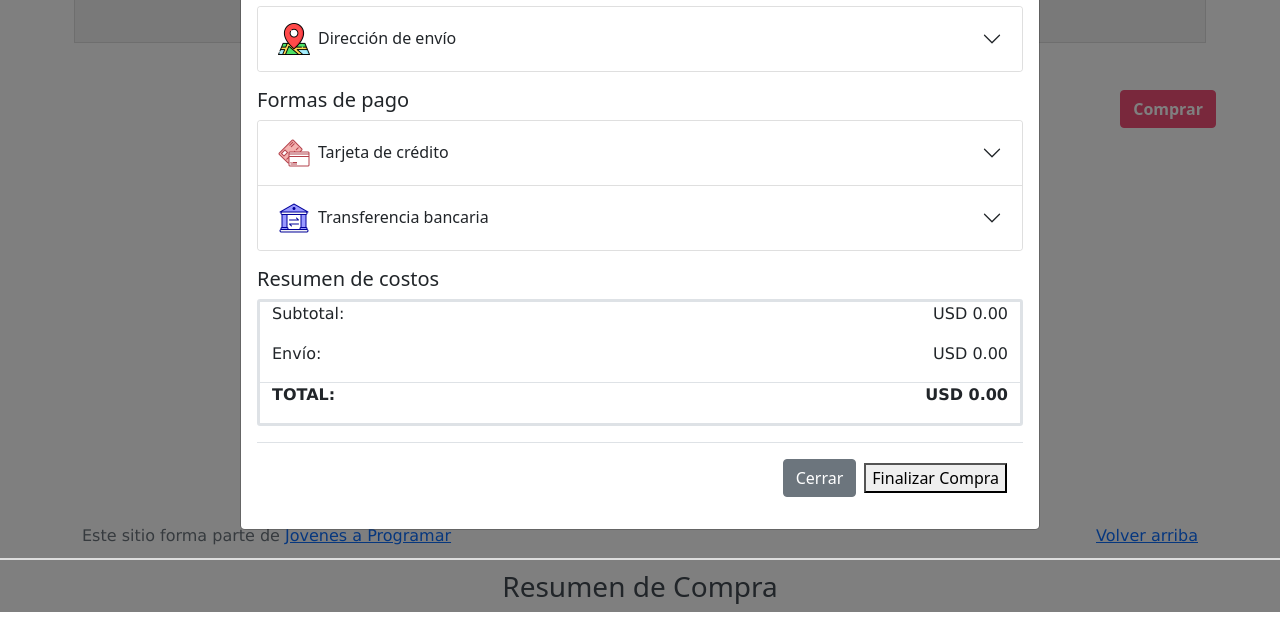
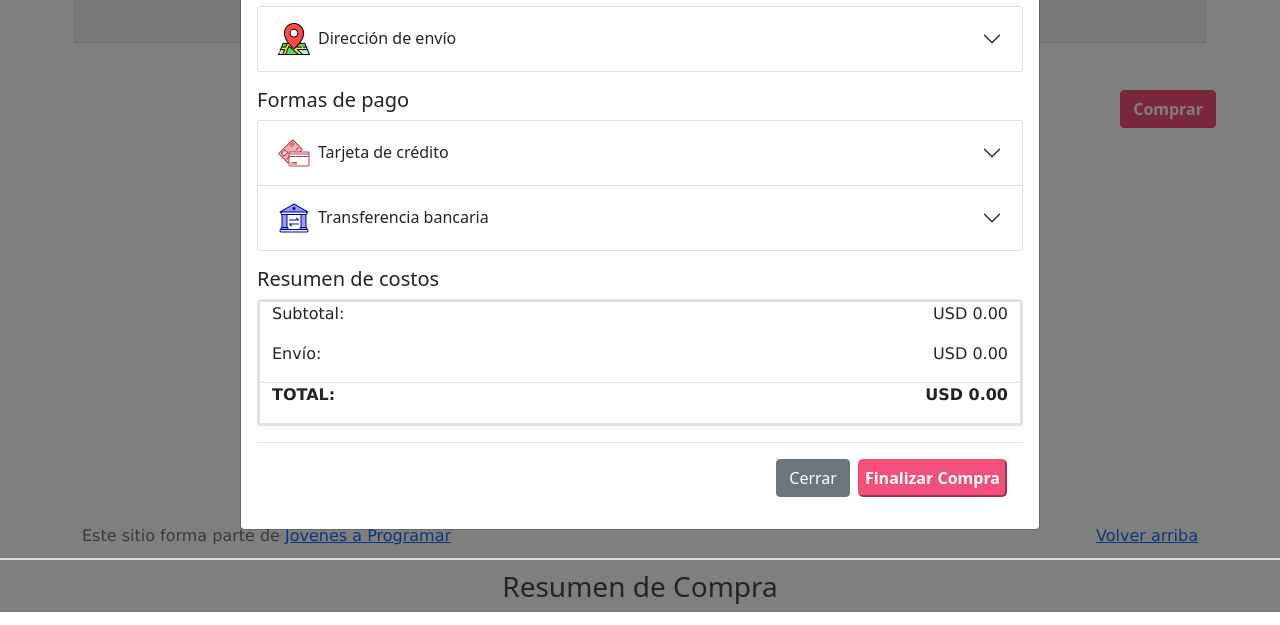
Before and after one commit to sofiamagdaleno/prueba-proyecto, a plain HTML site: page cart.html in a window 1280 px wide. Both pictures are taken after a click on the button "Comprar". Shown: the part 188-813 px from the top of the page. Drawn offline with nearby package versions, Linux system fonts and the light colour scheme; files that its build step writes are made by us from their sources; files whose address does not match are found by name.

Commit message:
Css boton finalizar compra

```diff
--- a/css/cart.css
+++ b/css/cart.css
@@ -258,6 +258,17 @@ body {
   color: #fff !important;
 }
 
+.finalizar-compra{
+  background-color: #f35079 !important; /* Rosado claro */
+  border-color: #f35079 !important;
+  color: #fff !important; /* Texto blanco */
+  font-weight: 700!important;
+  cursor: pointer!important;
+  transition: background-color 0.3s ease, color 0.3s ease!important;
+  margin-top: 5px;
+  border-radius: 5px;
+  padding: 5px;
+}
 
 /* Personaliza el botón del selector de envío */
 .form-select {
```
